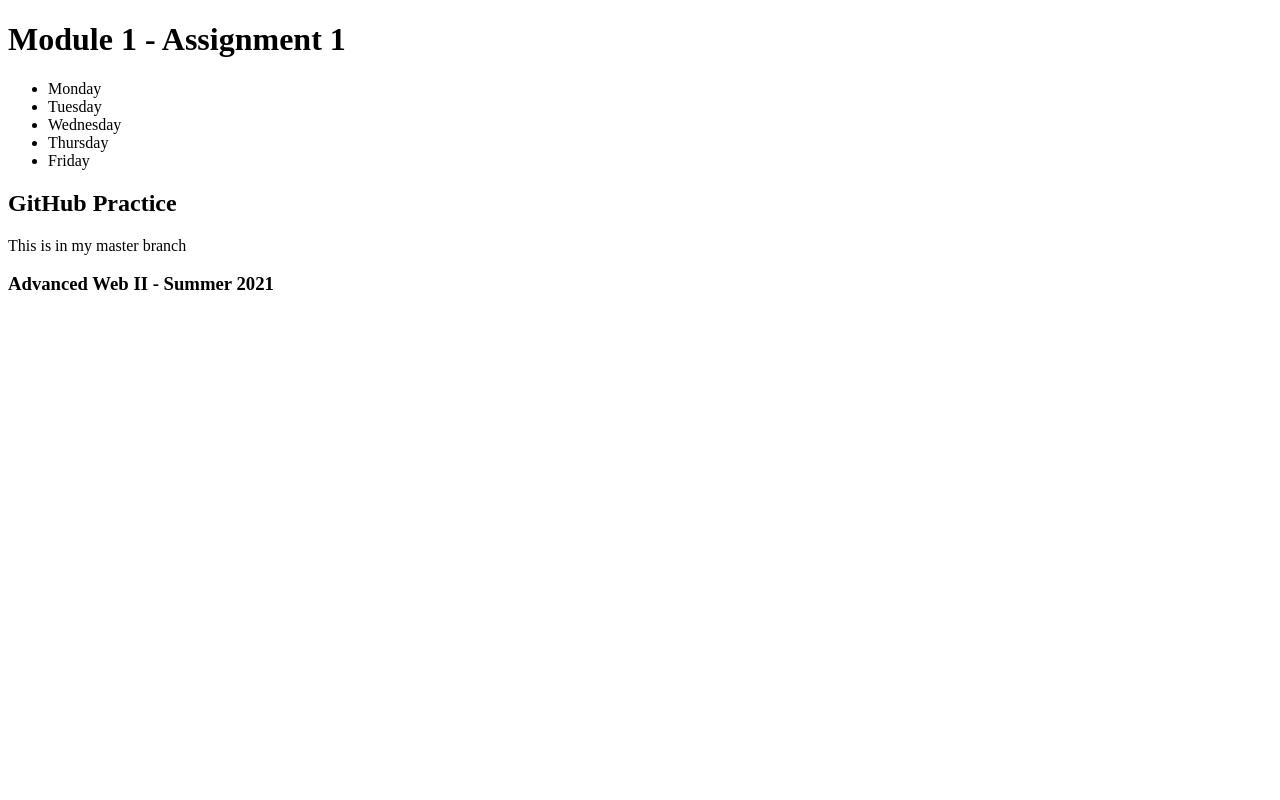
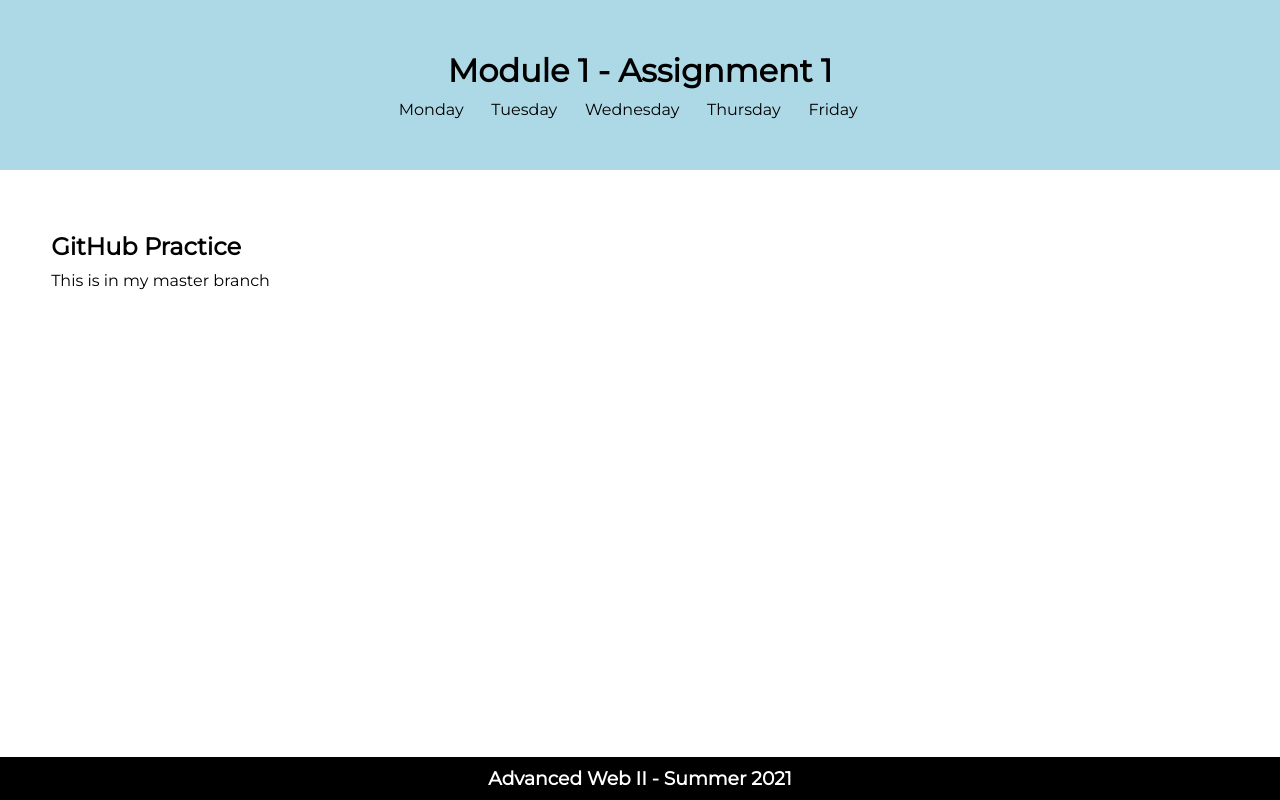
Before and after one commit to walleser-karli/m1-hw1-walleser-karli, a plain HTML site: page index.html in a window 1280 px wide. Drawn offline with Linux system fonts and the light colour scheme.

Commit message:
Style font choice, color, and background colors on homepage

```diff
--- a/index.html
+++ b/index.html
@@ -7,6 +7,10 @@
         <link type="text/css" rel="stylesheet" href="main.css" />
 
 		<meta name="viewport" content="width=device-width, initial-scale=1">
+
+        <!-- Google Fonts -->
+        <link rel="preconnect" href="https://fonts.gstatic.com">
+        <link href="https://fonts.googleapis.com/css2?family=Montserrat&display=swap" rel="stylesheet">
     </head>
 
     <body>
--- a/main.css
+++ b/main.css
@@ -0,0 +1,50 @@
+* {
+	margin: 0;
+	padding: 0;
+	border: 0;
+}
+
+article, aside, details, figcaption, figure, footer, header, main, nav, section, summary {
+    display:block;
+}
+
+body {
+    font-family: 'Montserrat', sans-serif;
+    display: flex;
+    flex-direction: column;
+}
+
+header {
+    background-color: lightblue;
+    padding: 4%;
+    text-align: center;
+}
+
+h1 {
+    padding-bottom: 10px;
+}
+
+nav ul li {
+    list-style-type: none;
+    display: inline;
+    padding: 0 2% 5px 0
+}
+
+main {
+    padding: 4%;
+}
+
+h2 {
+    padding: 10px 0;
+}
+
+footer{
+    text-align: center;
+    background-color: black;
+    color: white;
+    padding: 10px 0;
+    position: fixed;
+    width: 100%;
+    left: 0;
+    bottom: 0;
+}
```
